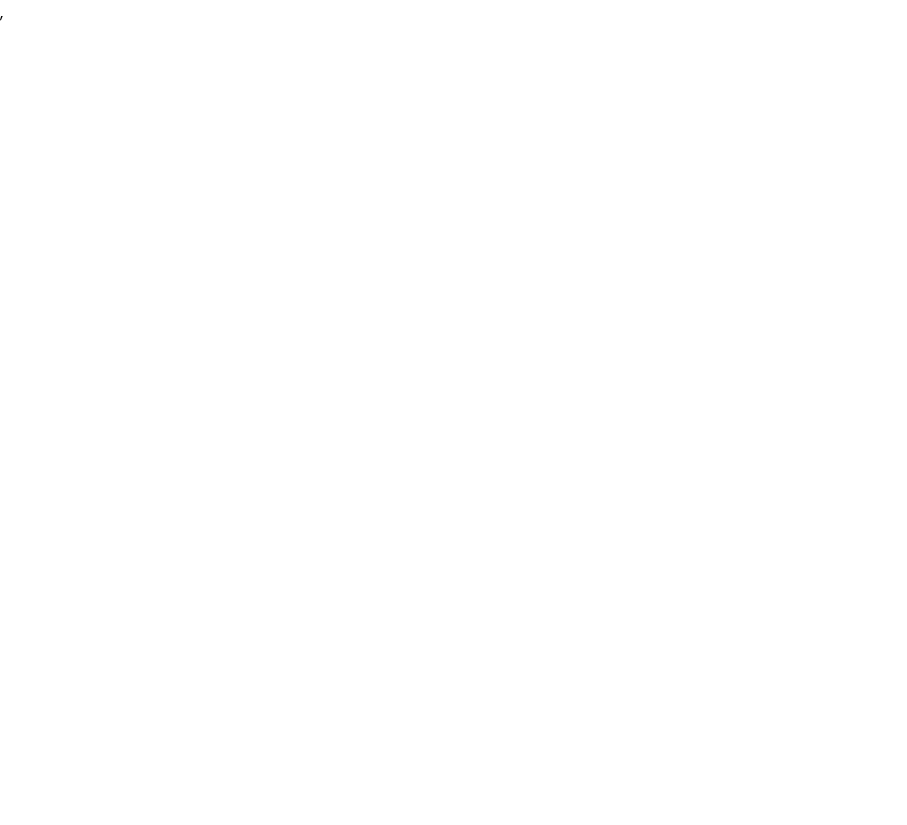
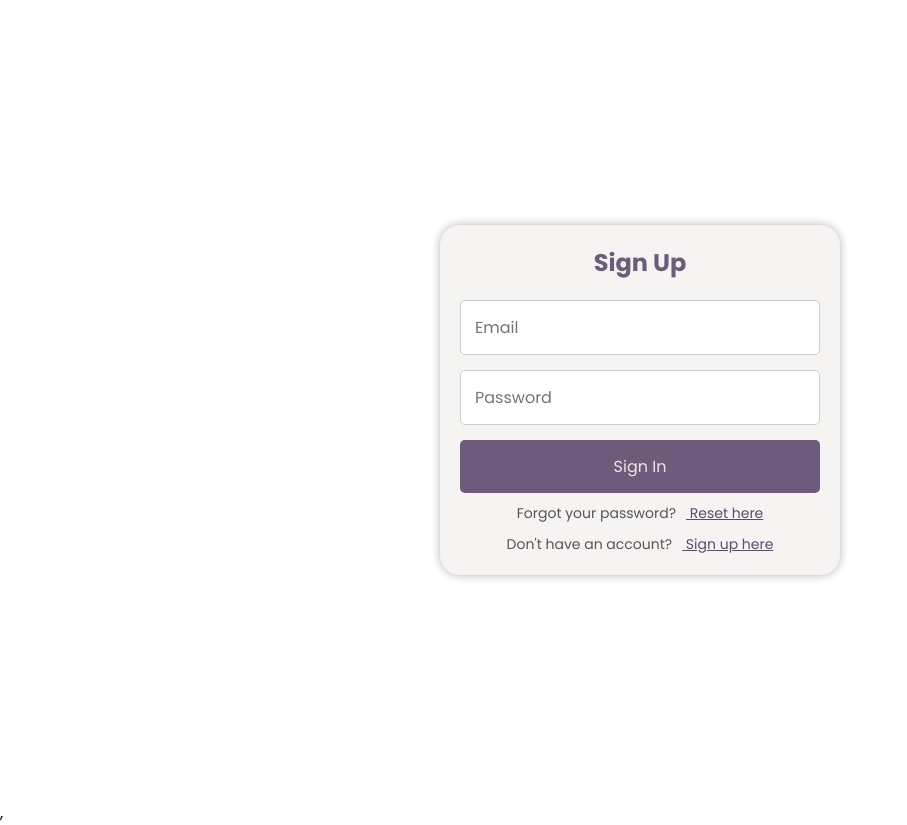
Before and after one commit to Devendra-singh-baghel/mern-e-commerce, a React (Vite) app in the folder frontend/: page /login in a window 1280 px wide. Before the commit this address had no page. Shown: the whole page, without its empty margins (0-907 px from the left). Before the commit the page ends 800 px from the top, so only its background shows below. Built offline with nearby package versions, Linux system fonts and the light colour scheme.

Commit message:
create login UI and login thunk

```diff
--- a/frontend/src/App.jsx
+++ b/frontend/src/App.jsx
@@ -4,6 +4,7 @@ import Home from './pages/home/Home'
 import ProductDetails from './pages/product_details/ProductDetails'
 import Products from './pages/products/Products'
 import Register from './user/Register'
+import Login from './user/Login'
 
 function App() {
   return (
@@ -14,6 +15,7 @@ function App() {
         <Route path='/products' element={<Products />} />
         <Route path='/products/:keyword' element={<Products />} />
         <Route path='/register' element={<Register />} />
+        <Route path='/login' element={<Login />} />
       </Routes>
     </Router>
   )
--- a/frontend/src/features/user/userSlice.js
+++ b/frontend/src/features/user/userSlice.js
@@ -2,7 +2,7 @@ import { createSlice, createAsyncThunk } from "@reduxjs/toolkit";
 import axios from "axios";
 
 //Register API
-const register = createAsyncThunk(
+export const register = createAsyncThunk(
   "user/register",
   async (userData, { rejectWithValue }) => {
     try {
@@ -13,11 +13,35 @@ const register = createAsyncThunk(
       };
 
       const { data } = await axios.post("/api/v1/register", userData, config);
-      console.log("registration data", userData);
       return data;
     } catch (error) {
       return rejectWithValue(
         error.response?.data || "Registration failed. Please try again later.",
+      );
+    }
+  },
+);
+
+//Login API
+export const login = createAsyncThunk(
+  "user/login",
+  async ({ email, password }, { rejectWithValue }) => {
+    try {
+      const config = {
+        headers: {
+          "Content-Type": "application/json",
+        },
+      };
+
+      const { data } = await axios.post(
+        "/api/v1/login",
+        { email, password },
+        config,
+      );
+      return data;
+    } catch (error) {
+      return rejectWithValue(
+        error.response?.data || "Login failed. Please try again later.",
       );
     }
   },
@@ -64,6 +88,27 @@ const userSlice = createSlice({
         state.user = null;
         state.isAuthenticated = false;
       });
+
+    //Login (lifecycle)
+    builder
+      .addCase(login.pending, (state) => {
+        state.loading = true;
+        state.error = null;
+      })
+      .addCase(login.fulfilled, (state, action) => {
+        state.loading = false;
+        state.error = null;
+        state.success = action.payload.success;
+        state.user = action.payload?.user || null;
+        state.isAuthenticated = Boolean(action.payload?.user);
+      })
+      .addCase(login.rejected, (state, action) => {
+        state.loading = false;
+        state.error =
+          action.payload?.message || "Login failed. Please try again later.";
+        state.user = null;
+        state.isAuthenticated = false;
+      });
   },
 });
 
--- /dev/null
+++ b/frontend/src/user/Login.jsx
@@ -0,0 +1,105 @@
+import React, { useEffect, useState } from 'react'
+import "./Form.css"
+import { Link, useNavigate } from 'react-router'
+import { useDispatch, useSelector } from 'react-redux';
+import { login, removeErrors, removeSuccess } from '../features/user/userSlice';
+import Loader from '../components/loader/Loader';
+import { toast } from 'react-toastify';
+
+function Login() {
+
+    const [loginEmail, setLoginEmail] = useState("");
+    const [loginPassword, setLoginPassword] = useState("");
+
+    const { success, loading, error, isAuthenticated } = useSelector((state) => state.user);
+    const dispatch = useDispatch();
+    const navigate = useNavigate();
+
+    const loginSubmit = (e) => {
+        e.preventDefault();
+
+        if (!loginEmail || !loginPassword) {
+            toast.error("All fields are required",
+                { position: "top-center", autoClose: 3000 }
+            );
+            return;
+        }
+
+        dispatch(login({ email: loginEmail, password: loginPassword }))
+    }
+
+    useEffect(() => {
+        if (error) {
+            toast.error(error, {
+                position: "top-center",
+                autoClose: 3000
+            });
+            dispatch(removeErrors());
+        }
+    }, [dispatch, error]);
+
+
+    useEffect(() => {
+        if (isAuthenticated) {
+            navigate("/");
+        }
+    }, [isAuthenticated]);
+
+    useEffect(() => {
+        if (success) {
+            toast.success("Login Successful", {
+                position: "top-center",
+                autoClose: 3000
+            });
+            dispatch(removeSuccess());
+        }
+    }, [dispatch, success]);
+
+
+    // Show loader while fetching data
+    if (loading) return <Loader />;
+
+    return (
+        <div className="form_container container">
+            <div className="form_content">
+                <form className="form" onSubmit={loginSubmit} >
+                    <h2>Sign Up</h2>
+
+                    <div className="input_group">
+                        <input
+                            type="email"
+                            placeholder="Email"
+                            name="email"
+                            value={loginEmail}
+                            onChange={(e) => setLoginEmail(e.target.value)}
+                        />
+                    </div>
+
+                    <div className="input_group">
+                        <input
+                            type="password"
+                            placeholder="Password"
+                            name="password"
+                            value={loginPassword}
+                            onChange={(e) => setLoginPassword(e.target.value)}
+                        />
+                    </div>
+
+                    <button className="auth_btn">Sign In</button>
+
+                    <p className="form_links">
+                        Forgot your password?
+                        <Link to="/password/forgot"> Reset here</Link>
+                    </p>
+
+                    <p className="form_links">
+                        Don't have an account?
+                        <Link to="/register"> Sign up here</Link>
+                    </p>
+                </form>
+            </div>
+        </div>
+    )
+}
+
+export default Login
--- a/frontend/src/user/Register.jsx
+++ b/frontend/src/user/Register.jsx
@@ -1,9 +1,10 @@
 import React, { useEffect, useState } from 'react'
-import "./Register.css"
+import "./Form.css"
 import { Link, useNavigate } from 'react-router'
 import { toast } from 'react-toastify';
 import { useDispatch, useSelector } from 'react-redux';
-import { removeErrors, removeSuccess } from '../features/user/userSlice';
+import { register, removeErrors, removeSuccess } from '../features/user/userSlice';
+import Loader from '../components/loader/Loader';
 
 function Register() {
 
@@ -76,6 +77,9 @@ function Register() {
         }
     }, [dispatch, success]);
 
+    // Show loader while fetching data
+    if (loading) return <Loader />;
+
     return (
         <div className="form_container container">
             <div className="form_content">
```
Also changed, not shown: frontend/src/user/Form.css (renamed from frontend/src/user/Register.css).
